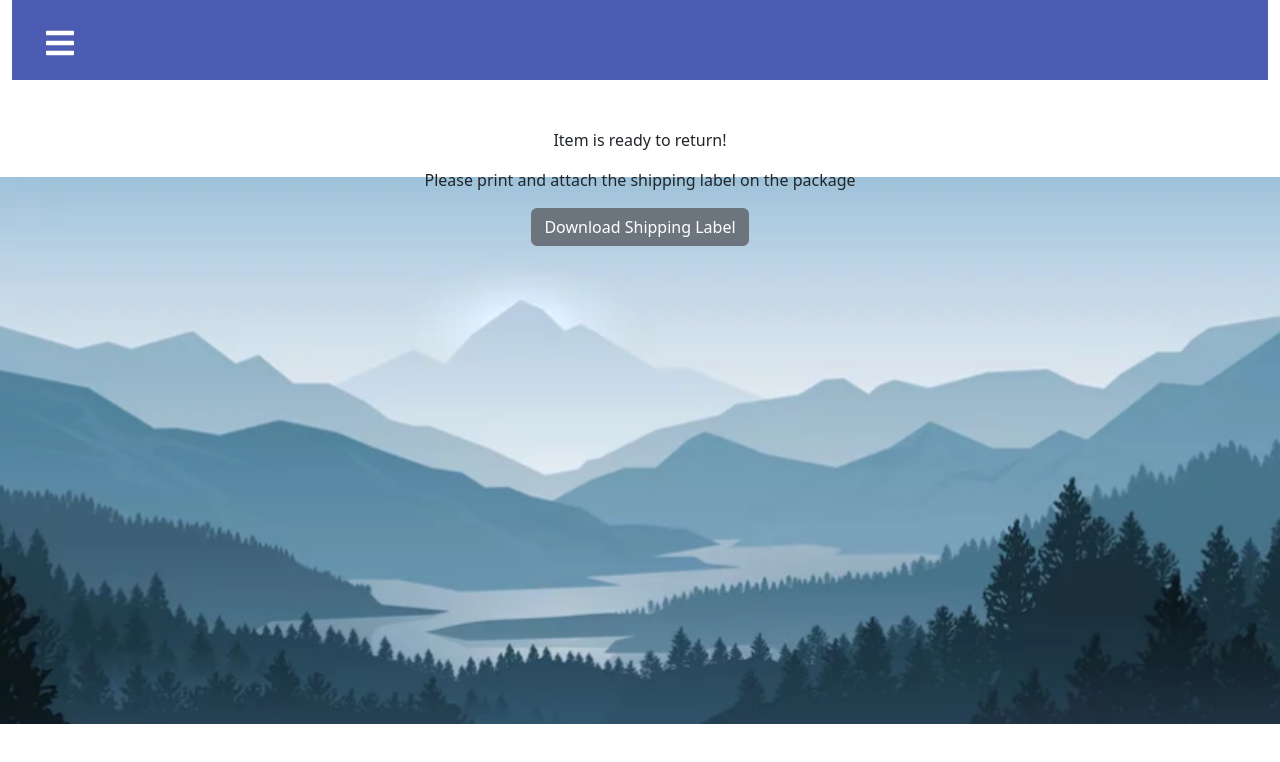
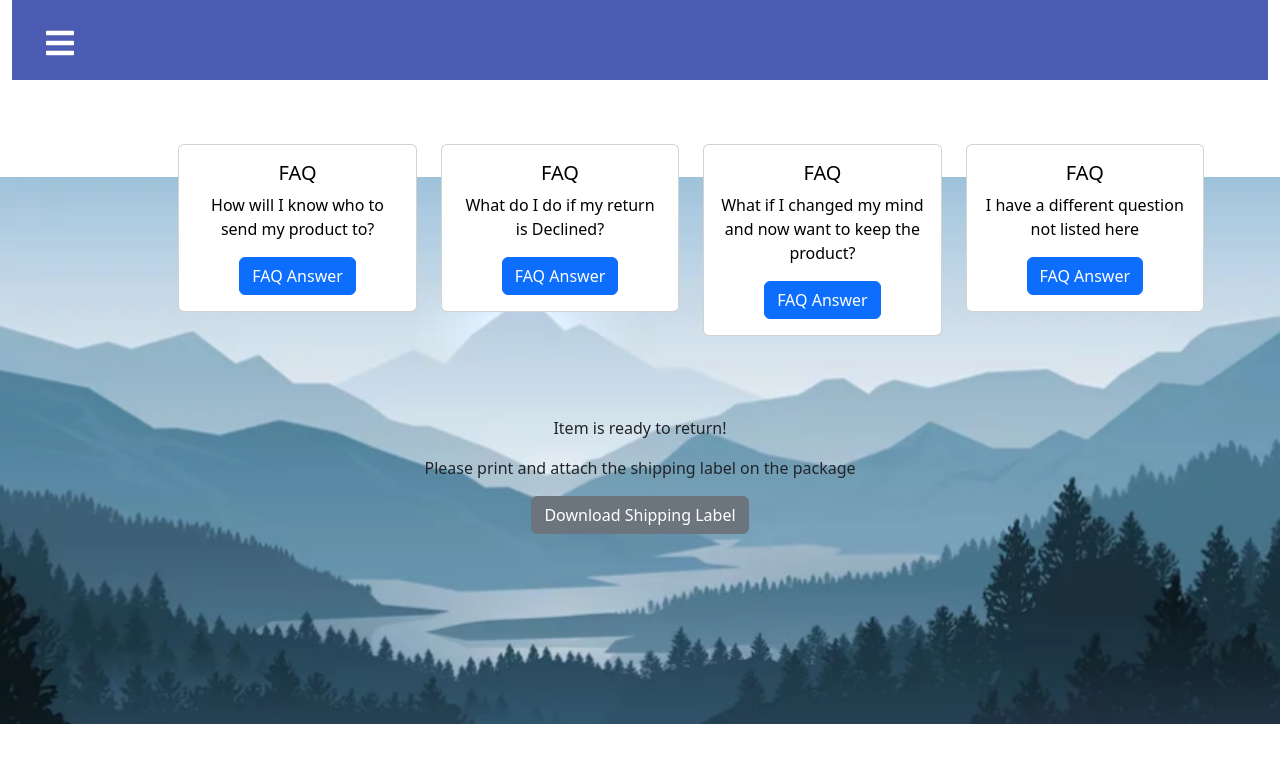
Before and after one commit to Pax110/returns_savers, a React (Create React App) app in the folder client/: page /help in a window 1280 px wide. Shown: the top 762 px of the page. Built offline with nearby package versions, Linux system fonts and the light colour scheme; the HTML template or start-up script is replaced by a standard one.

Commit message:
Added Help page, route, nav

```diff
--- a/client/src/App.js
+++ b/client/src/App.js
@@ -12,6 +12,7 @@ import ReturnSaversListPage from './pages/ReturnSaversListPage';
 import AboutUsPage from './pages/AboutUsPage';
 import PdfGenerate  from './components/pdfGenerate';
 import RegisterPage from './pages/RegisterPage';
+import HelpPage from './pages/HelpPage';
 import CaptureBlueBase from './CaptureBlueBase.PNG';
 
 function App() {
@@ -67,6 +68,7 @@ return (
       <Route path="/returnSavers/:id" element={ <ReturnSaversDetailPage />} />
       <Route path="/returnSavers/:id/edit" element={ <ReturnSaversEditPage />} />
       <Route path="/about" element={<AboutUsPage />}/>
+      <Route path="/help" element={<HelpPage />}/>
 
     <Route path="/register" element={ <RegisterPage />} />
     </Routes><br/>
--- /dev/null
+++ b/client/src/components/Help.js
@@ -0,0 +1,193 @@
+import {Card, Button, Container, Form, Row, Col} from 'react-bootstrap';
+import React from 'react';
+import 'bootstrap/dist/css/bootstrap.min.css';
+import { useState } from 'react';
+
+
+const styles = {
+    myContainerPadding: {
+        paddingTop: "5vh",
+        paddingBottom: "5vh",
+        paddingRight: "5vw",
+        paddingLeft: "13vw"
+    }
+}
+
+function Help() {
+    const [showHelp, setShowHelp]=useState()
+  return (
+    <div className="App">
+        <Container fluid style={styles.myContainerPadding}>
+          <Form>
+            <Row>
+              <Col>
+                <Card className="mb-3" style={{color:"#000"}}>
+                    {!showHelp &&
+                    <>
+                        {/* <Card.Img src={'./images/geetha.jpg'}/> */}
+                        <Card.Body>
+                            <Card.Title>
+                                FAQ
+                            </Card.Title>
+                            <Card.Text>
+                                How will I know who to send my product to?
+                            </Card.Text>
+                            <Button onClick={()=>{setShowHelp(!showHelp)}}>
+                                FAQ Answer
+                            </Button>
+                        </Card.Body>
+                        </>
+                    }
+                    {showHelp &&
+                     <>
+                     {/* <Card.Img style={{width:"150px", margin:"auto"}}src={'./images/geetha.jpg'}/> */}
+                     <Card.Body>
+                         <Card.Title>
+                            How will I know who to send my product to?
+                         </Card.Title>
+                         <Card.Text>
+                            Once your return has been "Approved" a button will show up
+                            for you to download your shipping label.  Print this off
+                            and send.
+                         </Card.Text>
+                         <Button onClick={()=>{setShowHelp(!showHelp)}}>
+                            Back
+                         </Button>
+                     </Card.Body>
+                     </>}
+                </Card>
+              </Col>
+
+
+              <Col>
+              <Card className="mb-3" style={{color:"#000"}}>
+                    {!showHelp &&
+                    <>
+                        {/* <Card.Img src={'./images/andrea2.jpg'}/> */}
+                        <Card.Body>
+                            <Card.Title>
+                                FAQ
+                            </Card.Title>
+                            <Card.Text>
+                                What do I do if my return is Declined?
+                            </Card.Text>
+                            <Button onClick={()=>{setShowHelp(!showHelp)}}>
+                                FAQ Answer
+                            </Button>
+                        </Card.Body>
+                        </>
+                    }
+                    {showHelp &&
+                     <>
+                     {/* <Card.Img style={{width:"150px", margin:"auto"}}src={'./images/andrea2.jpg'}/> */}
+                     <Card.Body>
+                         <Card.Title>
+                             What do I do if my return is Declined?
+                         </Card.Title>
+                         <Card.Text>
+                             This means your product is not elibible to return. <br/>
+                             There are other ways to keep this product out of the landfill.
+                             You could keep it, give or sell to friends or family, or you may donate
+                             it to a charity in your area.
+                         </Card.Text>
+                         <Button onClick={()=>{setShowHelp(!showHelp)}}>
+                             Back
+                         </Button>
+                     </Card.Body>
+                     </>}
+                </Card>
+              </Col>
+
+
+
+              <Col>
+              <Card className="mb-3" style={{color:"#000"}}>
+                    {!showHelp &&
+                    <>
+                        {/* <Card.Img src={'./images/andrea2.jpg'}/> */}
+                        <Card.Body>
+                            <Card.Title>
+                                FAQ
+                            </Card.Title>
+                            <Card.Text>
+                                What if I changed my mind and now want to keep the product?
+                            </Card.Text>
+                            <Button onClick={()=>{setShowHelp(!showHelp)}}>
+                                FAQ Answer
+                            </Button>
+                        </Card.Body>
+                        </>
+                    }
+                    {showHelp &&
+                     <>
+                     {/* <Card.Img style={{width:"150px", margin:"auto"}}src={'./images/andrea2.jpg'}/> */}
+                     <Card.Body>
+                         <Card.Title>
+                             What if I changed my mind and now want to keep the product?
+                         </Card.Title>
+                         <Card.Text>
+                             That's great that you changed your mind.
+                             Select the product you now wish to keep,
+                             go in and edit the Product and
+                             in the section where you listed reason for return,
+                             change your selection to "I am happy with my product"
+
+                         </Card.Text>
+                         <Button onClick={()=>{setShowHelp(!showHelp)}}>
+                             Back
+                         </Button>
+                     </Card.Body>
+                     </>}
+                </Card>
+              </Col>
+
+
+
+              <Col>
+              <Card className="mb-3" style={{color:"#000"}}>
+                    {!showHelp &&
+                    <>
+                        {/* <Card.Img src={'./images/andrea2.jpg'}/> */}
+                        <Card.Body>
+                            <Card.Title>
+                                FAQ
+                            </Card.Title>
+                            <Card.Text>
+                                I have a different question not listed here
+                            </Card.Text>
+                            <Button onClick={()=>{setShowHelp(!showHelp)}}>
+                                FAQ Answer
+                            </Button>
+                        </Card.Body>
+                        </>
+                    }
+                    {showHelp &&
+                     <>
+                     {/* <Card.Img style={{width:"150px", margin:"auto"}}src={'./images/andrea2.jpg'}/> */}
+                     <Card.Body>
+                         <Card.Title>
+                            I have a different question not listed here
+                         </Card.Title>
+                         <Card.Text>
+                             If our FAQ did not help or you have additional questions
+                             you may send an email to <br/>
+                             info@returnsavers.com
+                         </Card.Text>
+                         <Button onClick={()=>{setShowHelp(!showHelp)}}>
+                             Back
+                         </Button>
+                     </Card.Body>
+                     </>}
+                </Card>
+              </Col>
+
+
+
+            </Row>
+          </Form>
+          </Container>
+    </div>
+  );
+}
+
+export default Help;
--- /dev/null
+++ b/client/src/pages/HelpPage.js
@@ -0,0 +1,12 @@
+import React from 'react'
+import Help from '../components/Help'
+
+const HelpPage = () => {
+    return (
+        <div>
+            <Help />
+        </div>
+    )
+}
+
+export default HelpPage
```
Also changed, not shown: 1 other file (tests, documents, lock files or other folders).
